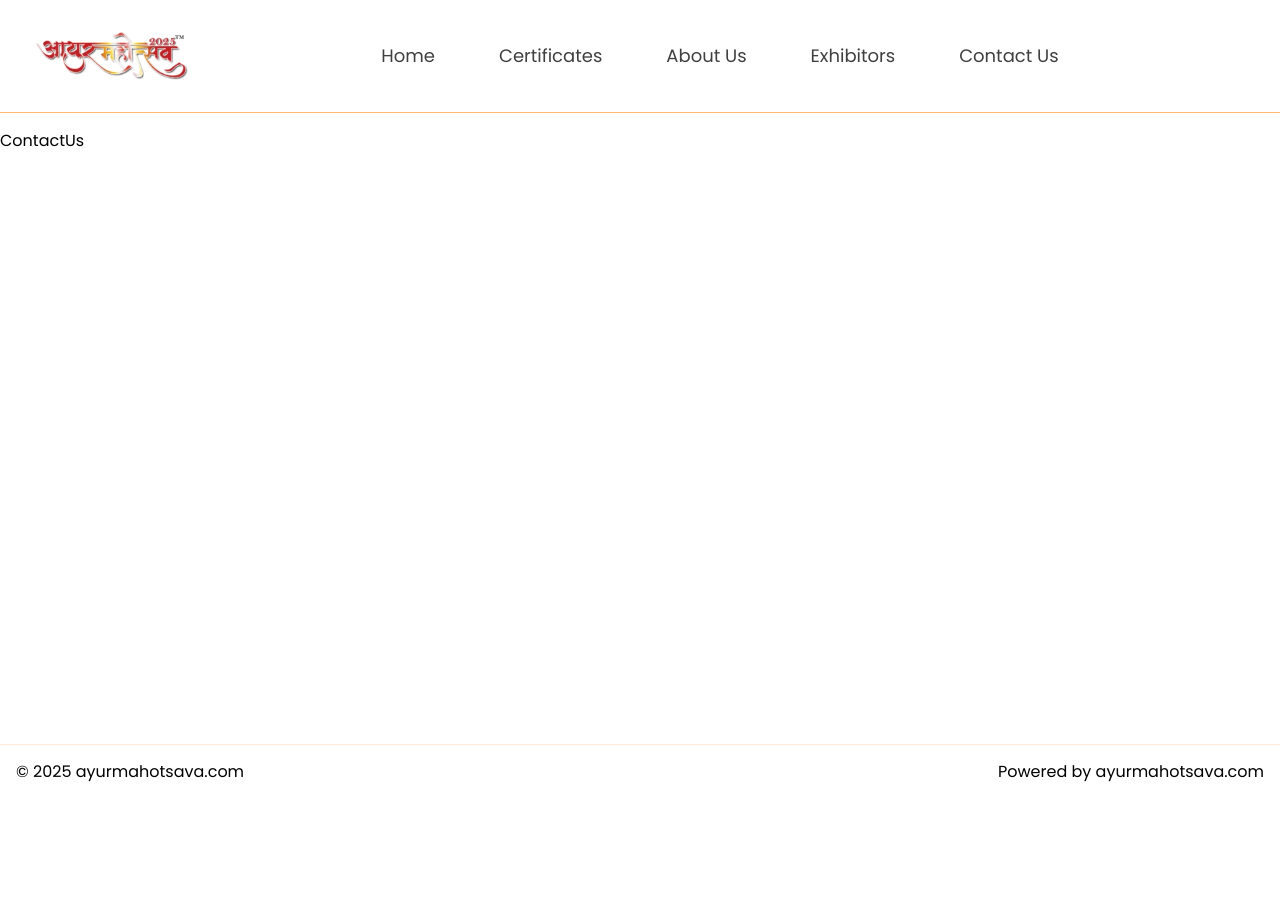
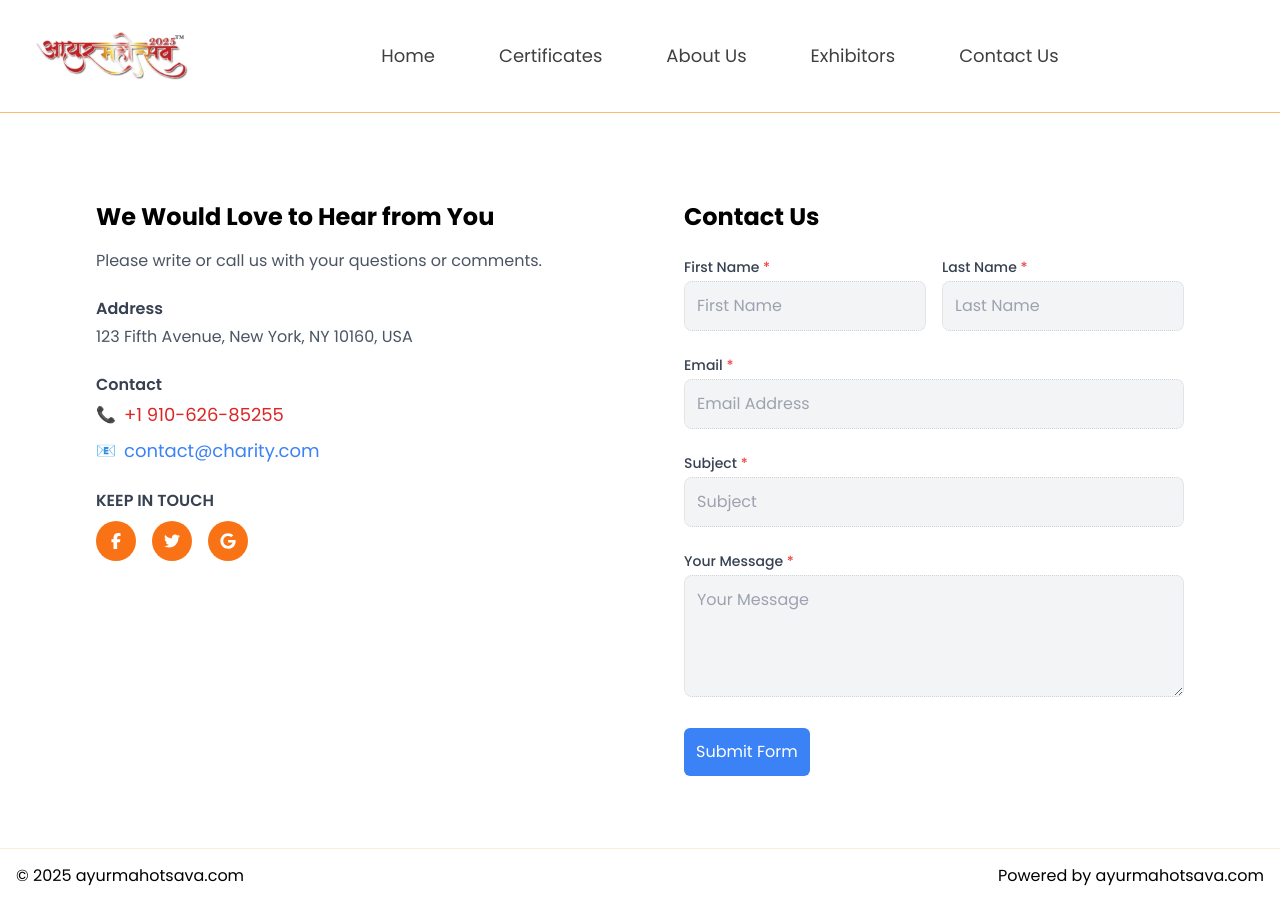
Before and after one commit to loremdev2/Ayurmahotsava-freelancing-UI, a Next.js app: page /contact-us in a window 1280 px wide. Before the commit the page ends 800 px from the top, so only its background shows below. Built offline with nearby package versions, Linux system fonts and the light colour scheme.

Commit message:
added contact us page

```diff
--- /dev/null
+++ b/app/components/ContactUsPage/ContactForm.tsx
@@ -0,0 +1,105 @@
+import React from "react";
+
+const ContactForm: React.FC = () => {
+  return (
+    <div className="w-full lg:w-1/2 p-8">
+      <h2 className="text-2xl font-bold text-black mb-6">Contact Us</h2>
+      <form className="space-y-6">
+        {/* First Name and Last Name */}
+        <div className="flex space-x-4">
+          <div className="w-1/2">
+            <label
+              htmlFor="firstName"
+              className="block text-sm font-medium text-gray-700 mb-1"
+            >
+              First Name <span className="text-red-500">*</span>
+            </label>
+            <input
+              type="text"
+              id="firstName"
+              placeholder="First Name"
+              className="w-full p-3 bg-gray-100 border border-gray-300 rounded-lg focus:outline-none focus:ring-2 focus:ring-blue-500 border-dotted"
+              required
+            />
+          </div>
+          <div className="w-1/2">
+            <label
+              htmlFor="lastName"
+              className="block text-sm font-medium text-gray-700 mb-1"
+            >
+              Last Name <span className="text-red-500">*</span>
+            </label>
+            <input
+              type="text"
+              id="lastName"
+              placeholder="Last Name"
+              className="w-full p-3 bg-gray-100 border border-gray-300 rounded-lg focus:outline-none focus:ring-2 focus:ring-blue-500 border-dotted"
+              required
+            />
+          </div>
+        </div>
+
+        {/* Email */}
+        <div>
+          <label
+            htmlFor="email"
+            className="block text-sm font-medium text-gray-700 mb-1"
+          >
+            Email <span className="text-red-500">*</span>
+          </label>
+          <input
+            type="email"
+            id="email"
+            placeholder="Email Address"
+            className="w-full p-3 bg-gray-100 border border-gray-300 rounded-lg focus:outline-none focus:ring-2 focus:ring-blue-500 border-dotted"
+            required
+          />
+        </div>
+
+        {/* Subject */}
+        <div>
+          <label
+            htmlFor="subject"
+            className="block text-sm font-medium text-gray-700 mb-1"
+          >
+            Subject <span className="text-red-500">*</span>
+          </label>
+          <input
+            type="text"
+            id="subject"
+            placeholder="Subject"
+            className="w-full p-3 bg-gray-100 border border-gray-300 rounded-lg focus:outline-none focus:ring-2 focus:ring-blue-500 border-dotted"
+            required
+          />
+        </div>
+
+        {/* Message */}
+        <div>
+          <label
+            htmlFor="message"
+            className="block text-sm font-medium text-gray-700 mb-1"
+          >
+            Your Message <span className="text-red-500">*</span>
+          </label>
+          <textarea
+            id="message"
+            placeholder="Your Message"
+            className="w-full p-3 bg-gray-100 border border-gray-300 rounded-lg focus:outline-none focus:ring-2 focus:ring-blue-500 border-dotted"
+            rows={4}
+            required
+          ></textarea>
+        </div>
+
+        {/* Submit Button */}
+        <button
+          type="submit"
+          className="w-max p-3 bg-blue-500 text-white rounded-md hover:bg-blue-600 transition"
+        >
+          Submit Form
+        </button>
+      </form>
+    </div>
+  );
+};
+
+export default ContactForm;
--- /dev/null
+++ b/app/components/ContactUsPage/ContactInfo.tsx
@@ -0,0 +1,71 @@
+import React from "react";
+import { FaFacebookF  } from "react-icons/fa6";
+import { FaTwitter } from "react-icons/fa";
+import { FaGoogle } from "react-icons/fa";
+
+const ContactInfo = () => {
+  return (
+    <div className="w-full lg:w-1/2 p-8">
+      <h2 className="text-2xl font-bold text-black mb-4">
+        We Would Love to Hear from You
+      </h2>
+      <p className="text-gray-600 mb-6">
+        Please write or call us with your questions or comments.
+      </p>
+      <div className="mb-6">
+        <h3 className="font-semibold text-gray-700 mb-1">Address</h3>
+        <p className="text-gray-600">
+          123 Fifth Avenue, New York, NY 10160, USA
+        </p>
+      </div>
+      <div className="mb-6">
+        <h3 className="font-semibold text-gray-700 mb-1">Contact</h3>
+        <p className="text-gray-600 flex flex-col">
+          <span className="flex items-center">
+            <span className="text-orange-500 mr-2">📞</span>
+            <a
+              href="tel:+191062685255"
+              className="text-lg text-red-600 hover:underline"
+            >
+              +1 910-626-85255
+            </a>
+          </span>
+          <span className="flex items-center mt-2">
+            <span className="text-orange-500 mr-2">📧</span>
+            <a
+              href="mailto:contact@charity.com"
+              className="text-lg text-blue-500 hover:underline"
+            >
+              contact@charity.com
+            </a>
+          </span>
+        </p>
+      </div>
+      <div>
+        <h3 className="font-semibold text-gray-700 mb-1">KEEP IN TOUCH</h3>
+        <div className="flex space-x-4 mt-2">
+          <a
+            href="#facebook"
+            className="w-10 h-10 bg-orange-500 text-white rounded-full flex items-center justify-center hover:bg-orange-600 transition"
+          >
+            <FaFacebookF/>
+          </a>
+          <a
+            href="#twitter"
+            className="w-10 h-10 bg-orange-500 text-white rounded-full flex items-center justify-center hover:bg-orange-600 transition"
+          >
+            <FaTwitter/>
+          </a>
+          <a
+            href="#google"
+            className="w-10 h-10 bg-orange-500 text-white rounded-full flex items-center justify-center hover:bg-orange-600 transition"
+          >
+            <FaGoogle/>
+          </a>
+        </div>
+      </div>
+    </div>
+  );
+};
+
+export default ContactInfo;
--- /dev/null
+++ b/app/components/ContactUsPage/Contact_Us.tsx
@@ -0,0 +1,16 @@
+import React from 'react'
+import ContactInfo from './ContactInfo'
+import ContactForm from './ContactForm'
+
+function Contact_Us() {
+  return (
+    <div className="flex justify-center items-center py-10">
+      <div className="flex flex-col lg:flex-row w-11/12 max-w-6xl space-y-6 lg:space-y-0 lg:space-x-6">
+        <ContactInfo />
+        <ContactForm />
+      </div>
+    </div>
+  )
+}
+
+export default Contact_Us
--- a/app/contact-us/page.tsx
+++ b/app/contact-us/page.tsx
@@ -1,5 +1,9 @@
+import Contact_Us from "../components/ContactUsPage/Contact_Us";
+
 const ContactUs = () => {
-    return <h1>ContactUs</h1>;
+    return (
+        <Contact_Us />
+    )
 };
 
 export default ContactUs;
--- a/package.json
+++ b/package.json
@@ -14,7 +14,8 @@
     "autoprefixer": "^10.4.20",
     "next": "^15.1.5",
     "react": "^19.0.0",
-    "react-dom": "^19.0.0"
+    "react-dom": "^19.0.0",
+    "react-icons": "^5.4.0"
   },
   "devDependencies": {
     "@eslint/eslintrc": "^3",
```
Also changed, not shown: 1 other file (tests, documents, lock files or other folders).
